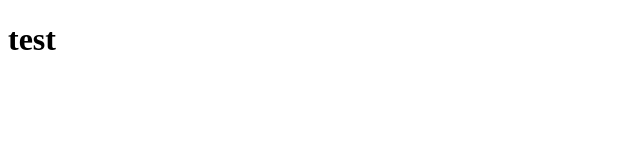
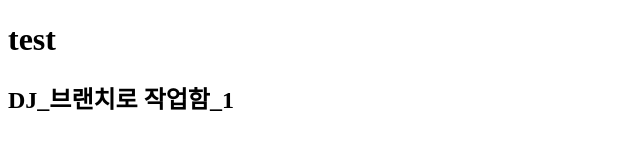
Before and after one commit to ErrorMonkey/git-practice, a plain HTML site: page index.html in a window 1280 px wide. Shown: the whole page, without its empty margins (0-640 px from the left). Drawn offline with Linux system fonts and the light colour scheme.

Commit message:
index에 추가기입

```diff
--- a/index.html
+++ b/index.html
@@ -7,5 +7,6 @@
 </head>
 <body>
   <h1>test</h1>
+  <h2>DJ_브랜치로 작업함_1</h2>
 </body>
 </html>
```
